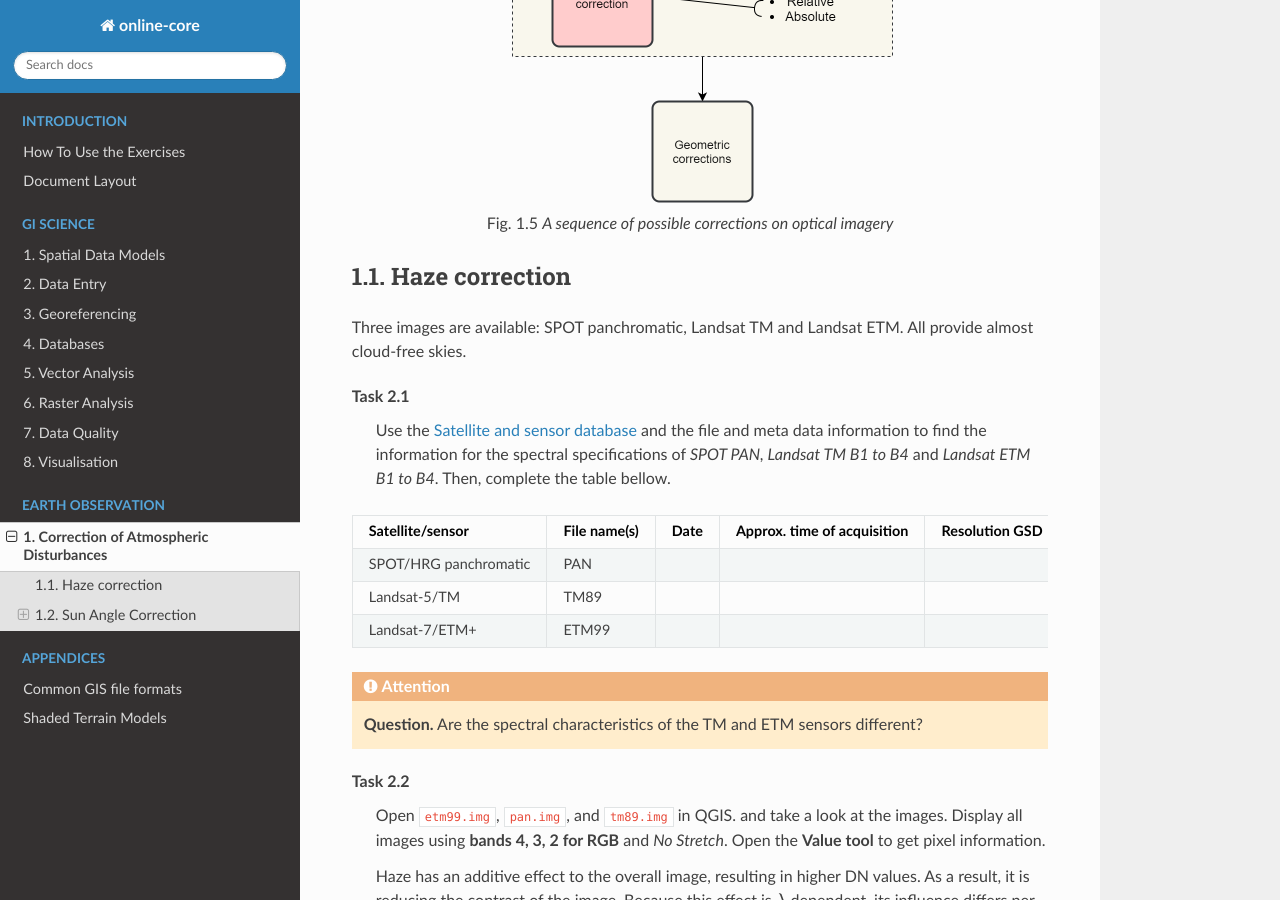
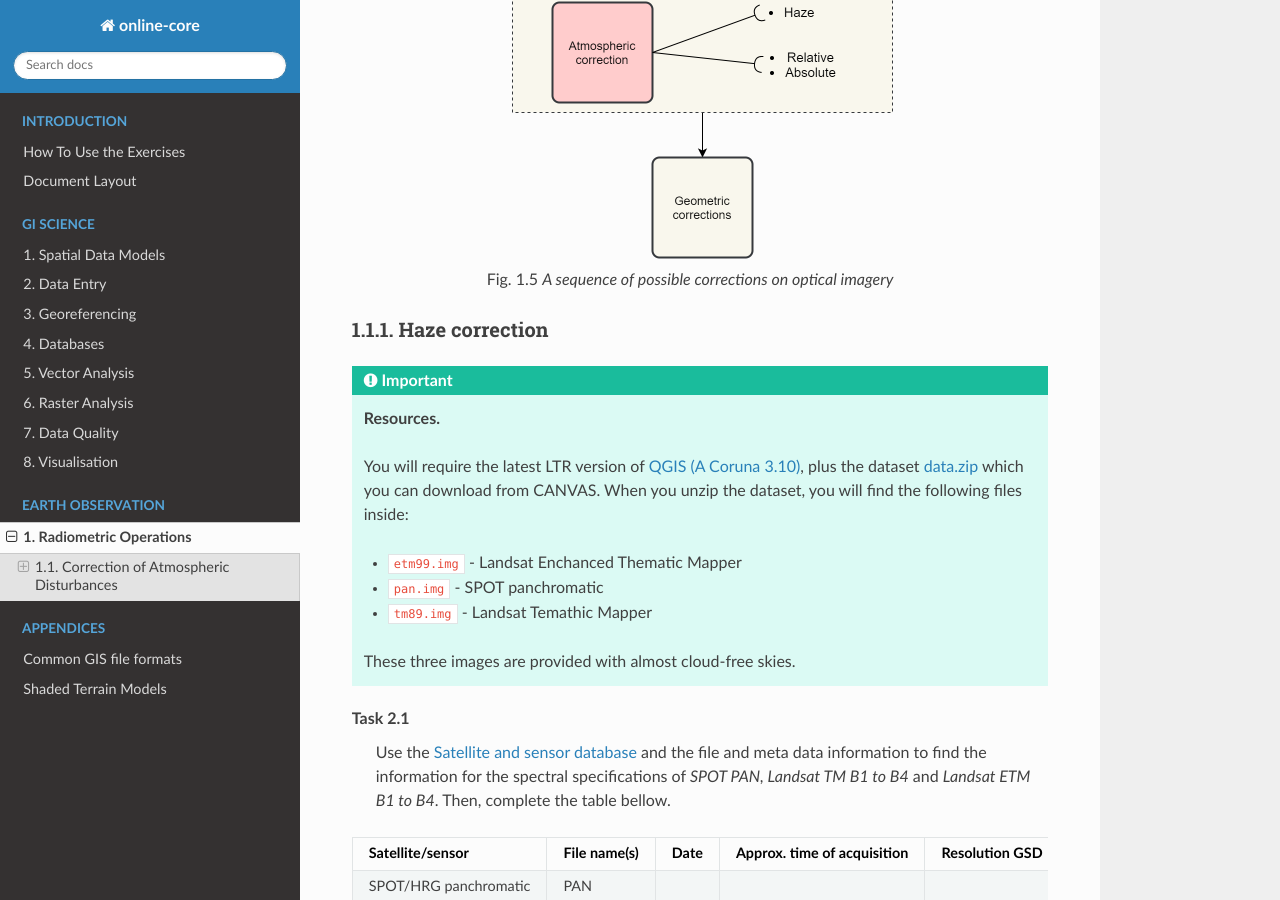
Before and after one commit to manuGil/online-core, a Sphinx documentation site: the page built from docs/source/radiometric-ops.rst, in a window 1280 px wide and 900 px high, scrolled down 720 px. Built offline with Sphinx 7.4.7 and the Read the Docs theme 2.0.0, drawn with Linux system fonts in a browser that asks for light colours; some of the changed text lies outside the part shown.

Commit message:
change file name to radiometric-ops.rst

```diff
--- a/docs/source/index.rst
+++ b/docs/source/index.rst
@@ -33,7 +33,7 @@ Distance Education Core Exercises
    :numbered:
    :caption: Earth Observation
 
-   atmospheric-corr
+   radiometric-ops
 
 
 .. toctree::
--- a/docs/source/atmospheric-corr.rst
+++ b/docs/source/radiometric-ops.rst
@@ -1,5 +1,10 @@
+
+
+Radiometric Operations
+======================
+
 Correction of Atmospheric Disturbances
-======================================
+--------------------------------------
 
 The procedures describe in this section fall within the “pre-processing” group of image processing techniques, and they focus on radiometric corrections.
 
@@ -13,9 +18,19 @@ The procedures describe in this section fall within the “pre-processing” gro
 
 
 Haze correction
----------------
+^^^^^^^^^^^^^^^
 
-Three images are available: SPOT panchromatic, Landsat TM and Landsat ETM. All provide almost cloud-free skies.
+.. important::
+   **Resources.**
+
+   You will require the latest LTR version of `QGIS (A Coruna 3.10) <https://qgis.org/en/site/forusers/download.html>`_, plus the dataset `data.zip <#>`_ which you can download from CANVAS.  When you unzip the dataset, you will find the following files inside:
+
+   + ``etm99.img`` -  Landsat Enchanced Thematic Mapper
+   + ``pan.img``  - SPOT panchromatic
+   + ``tm89.img`` - Landsat Temathic Mapper
+
+   These three images are provided with almost cloud-free skies.
+
 
 Task 2.1
     Use the `Satellite and sensor database <#>`_ and the file and meta data information to find the information for the spectral specifications of *SPOT PAN, Landsat TM B1 to B4* and *Landsat ETM B1 to B4*. Then, complete the table bellow.
@@ -94,7 +109,7 @@ Task 2.8
     Suppose you had a SPOT image with the  values for the channels that correspond to R, G, and B. Would the Haze values be different than those in the TM scene? Why or why not?
 
 Sun Angle Correction
---------------------
+^^^^^^^^^^^^^^^^^^^^
 
 So far we have corrected for Haze by simplifying the illumination formula, such as:
 
@@ -113,7 +128,7 @@ Where :math:`DN` is the input pixel, :math:`DN’` is the output pixel value, an
 In case you have multiple images with varying sun angles you could calibrate them to zenith, or select one of the images as reference and correct to others to match the reference sun angle.
 
 Absolute Sun Angle Correction
-^^^^^^^^^^^^^^^^^^^^^^^^^^^^^
+*****************************
 
 Usually, you will find the sun elevation angle :math:` \sigma` in the header file of the images. However, this time, we provide the angle below for the *'SPOT PAN'* image.
 
```
